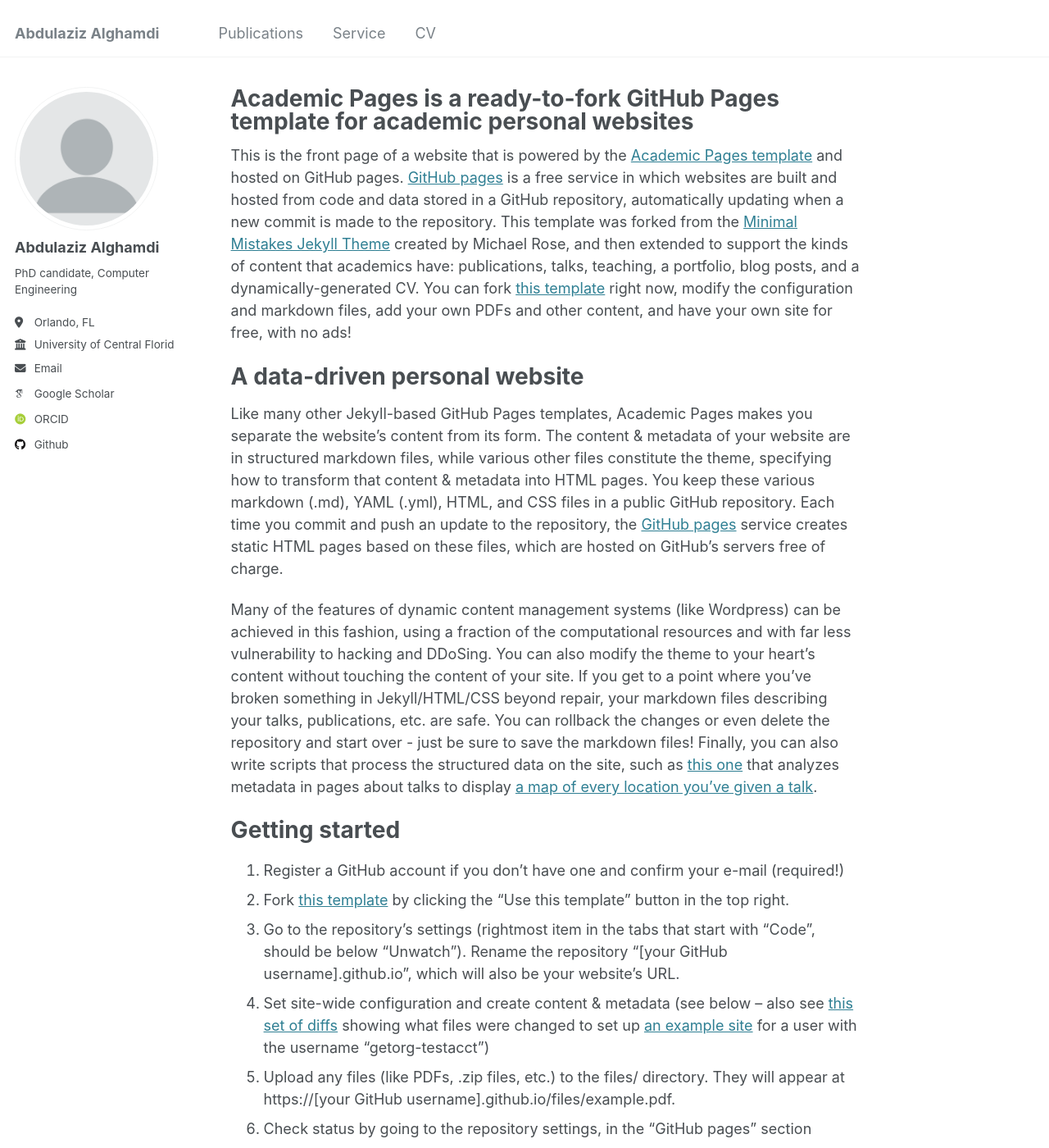
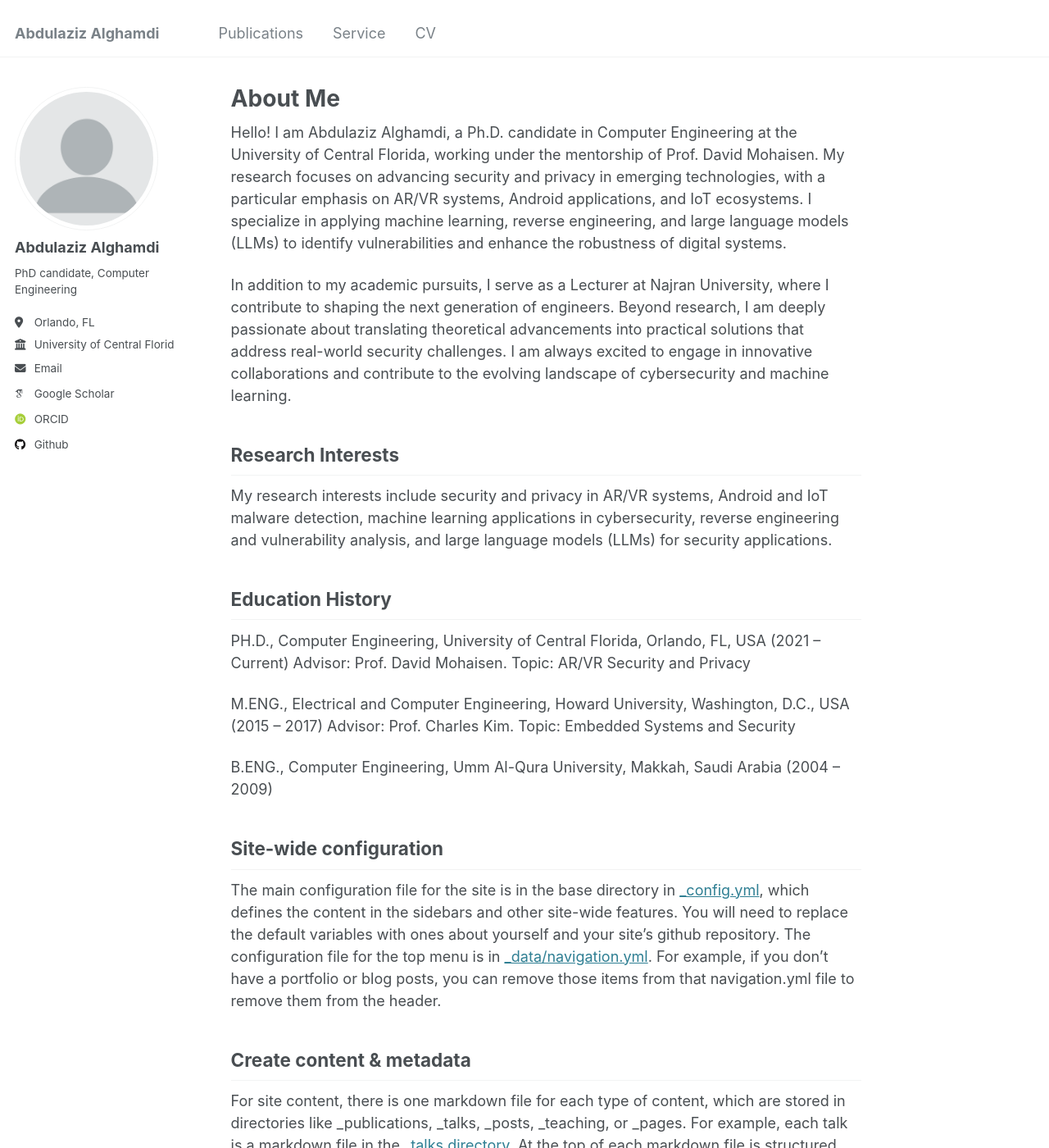
Before and after one commit to Eamna/eamna.github.io, a Jekyll site: the page built from _pages/about.md, in a window 1280 px wide and 1400 px high. Shown: the whole window at 82% size. Built offline with Jekyll 4.4.1, drawn with Linux system fonts in a browser that asks for light colours; some web fonts are replaced.

Commit message:
Update about.md

```diff
--- a/_pages/about.md
+++ b/_pages/about.md
@@ -1,28 +1,30 @@
 ---
 permalink: /
-title: "Academic Pages is a ready-to-fork GitHub Pages template for academic personal websites"
+title: "About Me"
 author_profile: true
 redirect_from:
   - /about/
   - /about.html
 ---
 
-This is the front page of a website that is powered by the [Academic Pages template](https://github.com/academicpages/academicpages.github.io) and hosted on GitHub pages. [GitHub pages](https://pages.github.com) is a free service in which websites are built and hosted from code and data stored in a GitHub repository, automatically updating when a new commit is made to the repository. This template was forked from the [Minimal Mistakes Jekyll Theme](https://mmistakes.github.io/minimal-mistakes/) created by Michael Rose, and then extended to support the kinds of content that academics have: publications, talks, teaching, a portfolio, blog posts, and a dynamically-generated CV. You can fork [this template](https://github.com/academicpages/academicpages.github.io) right now, modify the configuration and markdown files, add your own PDFs and other content, and have your own site for free, with no ads!
+Hello! I am Abdulaziz Alghamdi, a Ph.D. candidate in Computer Engineering at the University of Central Florida, working under the mentorship of Prof. David Mohaisen. My research focuses on advancing security and privacy in emerging technologies, with a particular emphasis on AR/VR systems, Android applications, and IoT ecosystems. I specialize in applying machine learning, reverse engineering, and large language models (LLMs) to identify vulnerabilities and enhance the robustness of digital systems.
 
-A data-driven personal website
-======
-Like many other Jekyll-based GitHub Pages templates, Academic Pages makes you separate the website's content from its form. The content & metadata of your website are in structured markdown files, while various other files constitute the theme, specifying how to transform that content & metadata into HTML pages. You keep these various markdown (.md), YAML (.yml), HTML, and CSS files in a public GitHub repository. Each time you commit and push an update to the repository, the [GitHub pages](https://pages.github.com/) service creates static HTML pages based on these files, which are hosted on GitHub's servers free of charge.
+In addition to my academic pursuits, I serve as a Lecturer at Najran University, where I contribute to shaping the next generation of engineers. Beyond research, I am deeply passionate about translating theoretical advancements into practical solutions that address real-world security challenges. I am always excited to engage in innovative collaborations and contribute to the evolving landscape of cybersecurity and machine learning.
 
-Many of the features of dynamic content management systems (like Wordpress) can be achieved in this fashion, using a fraction of the computational resources and with far less vulnerability to hacking and DDoSing. You can also modify the theme to your heart's content without touching the content of your site. If you get to a point where you've broken something in Jekyll/HTML/CSS beyond repair, your markdown files describing your talks, publications, etc. are safe. You can rollback the changes or even delete the repository and start over - just be sure to save the markdown files! Finally, you can also write scripts that process the structured data on the site, such as [this one](https://github.com/academicpages/academicpages.github.io/blob/master/talkmap.ipynb) that analyzes metadata in pages about talks to display [a map of every location you've given a talk](https://academicpages.github.io/talkmap.html).
+Research Interests
+------
+My research interests include security and privacy in AR/VR systems, Android and IoT malware detection, machine learning applications in cybersecurity, reverse engineering and vulnerability analysis, and large language models (LLMs) for security applications.
 
-Getting started
-======
-1. Register a GitHub account if you don't have one and confirm your e-mail (required!)
-1. Fork [this template](https://github.com/academicpages/academicpages.github.io) by clicking the "Use this template" button in the top right.
-1. Go to the repository's settings (rightmost item in the tabs that start with "Code", should be below "Unwatch"). Rename the repository "[your GitHub username].github.io", which will also be your website's URL.
-1. Set site-wide configuration and create content & metadata (see below -- also see [this set of diffs](http://archive.is/3TPas) showing what files were changed to set up [an example site](https://getorg-testacct.github.io) for a user with the username "getorg-testacct")
-1. Upload any files (like PDFs, .zip files, etc.) to the files/ directory. They will appear at https://[your GitHub username].github.io/files/example.pdf.
-1. Check status by going to the repository settings, in the "GitHub pages" section
+Education History
+------
+PH.D., Computer Engineering, University of Central Florida, Orlando, FL, USA (2021 – Current)
+Advisor: Prof. David Mohaisen. Topic: AR/VR Security and Privacy
+
+M.ENG., Electrical and Computer Engineering, Howard University, Washington, D.C., USA (2015 – 2017)
+Advisor: Prof. Charles Kim. Topic: Embedded Systems and Security
+
+B.ENG., Computer Engineering, Umm Al-Qura University, Makkah, Saudi Arabia (2004 – 2009)
+
 
 Site-wide configuration
 ------
```
